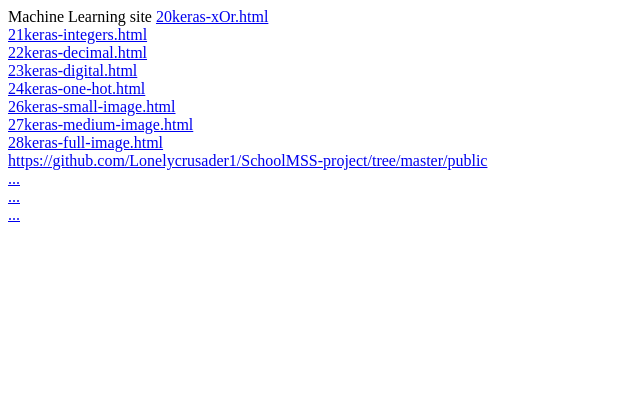
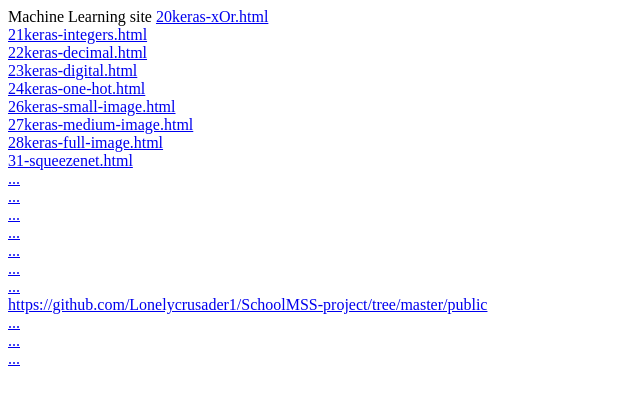
Before and after one commit to Lonelycrusader1/SchoolMSS-project, a plain HTML site: page public/index.html in a window 1280 px wide. Shown: the whole page, without its empty margins (0-640 px from the left). Drawn offline with Linux system fonts and the light colour scheme.

Commit message:
Update index.html

```diff
--- a/public/index.html
+++ b/public/index.html
@@ -8,6 +8,14 @@
 <a href="26keras-small-image.html">26keras-small-image.html</a><br>
 <a href="27keras-medium-image.html">27keras-medium-image.html</a><br>
 <a href="28keras-full-image.html">28keras-full-image.html</a><br>
+<a href="31-squeezenet.html">31-squeezenet.html</a><br>
+<a href="...">...</a><br>
+<a href="...">...</a><br>
+<a href="...">...</a><br>
+<a href="...">...</a><br>
+<a href="...">...</a><br>
+<a href="...">...</a><br>
+<a href="...">...</a><br>
 <a href="https://github.com/Lonelycrusader1/SchoolMSS-project/tree/master/public">https://github.com/Lonelycrusader1/SchoolMSS-project/tree/master/public</a><br>
 <a href="...">...</a><br>
 <a href="...">...</a><br>
```
